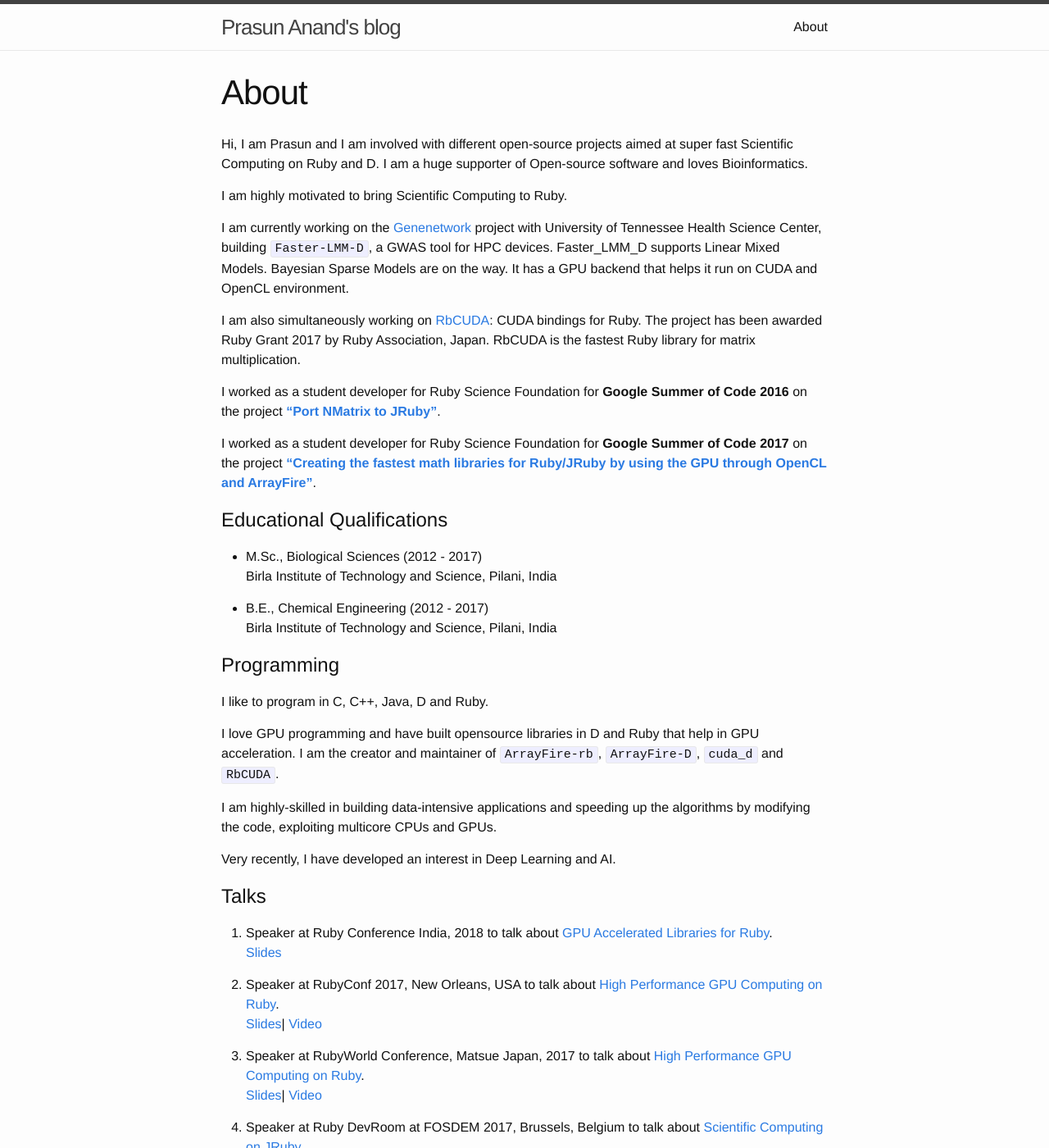
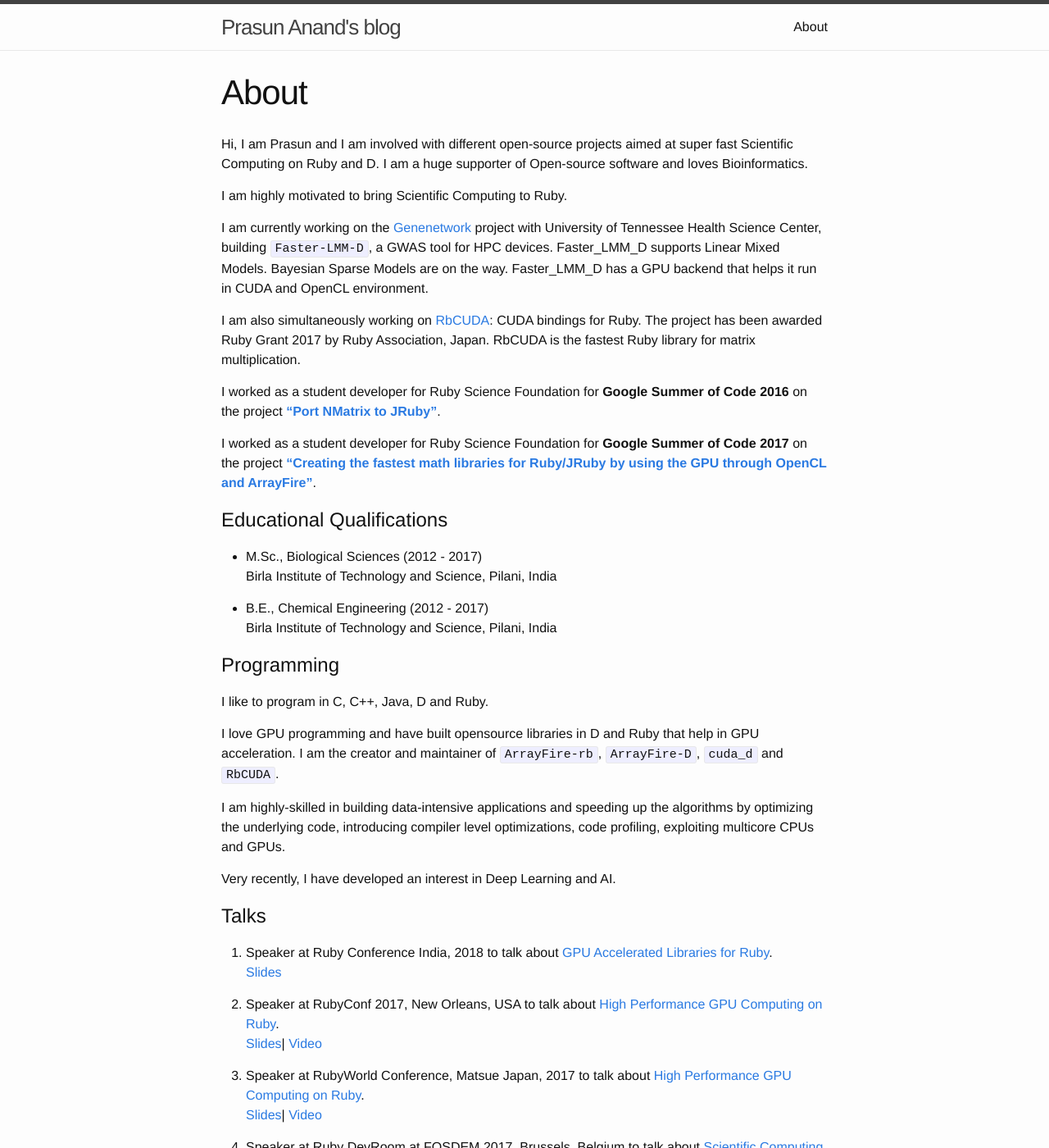
Before and after one commit to prasunanand/prasunanand.github.io, a Jekyll site: the page built from about.md, in a window 1280 px wide and 1400 px high. Shown: the whole window at 82% size. Built offline with Jekyll 4.4.1, drawn with Linux system fonts in a browser that asks for light colours.

Commit message:
modify about

```diff
--- a/about.md
+++ b/about.md
@@ -10,8 +10,8 @@
 I am highly motivated to bring Scientific Computing to Ruby.
 
 I am currently working on the [Genenetwork](https://github.com/GENENETWORK) project with University of Tennessee Health Science Center, building
-`Faster-LMM-D`, a GWAS tool for HPC devices. Faster_LMM_D supports Linear Mixed Models. Bayesian Sparse Models are on the way. It has
-a GPU backend that helps it run on CUDA and OpenCL environment.
+`Faster-LMM-D`, a GWAS tool for HPC devices. Faster_LMM_D supports Linear Mixed Models. Bayesian Sparse Models are on the way. Faster_LMM_D has
+a GPU backend that helps it run in CUDA and OpenCL environment.
 
 I am also simultaneously working on [RbCUDA](https://github.com/prasunanand/rbcuda): CUDA bindings
 for Ruby. The project has been awarded Ruby Grant 2017 by Ruby Association, Japan. RbCUDA is the fastest Ruby library
@@ -40,8 +40,8 @@
 I love GPU programming and have built opensource libraries in D and Ruby that help in GPU acceleration. I am
 the creator and maintainer of `ArrayFire-rb`, `ArrayFire-D`, `cuda_d` and `RbCUDA`.
 
-I am highly-skilled in building data-intensive applications and speeding up the algorithms by modifying the code,
-exploiting multicore CPUs and GPUs.
+I am highly-skilled in building data-intensive applications and speeding up the algorithms by optimizing the underlying code, introducing
+compiler level optimizations, code profiling, exploiting multicore CPUs and GPUs.
 
 Very recently, I have developed an interest in Deep Learning and AI.
 
```
